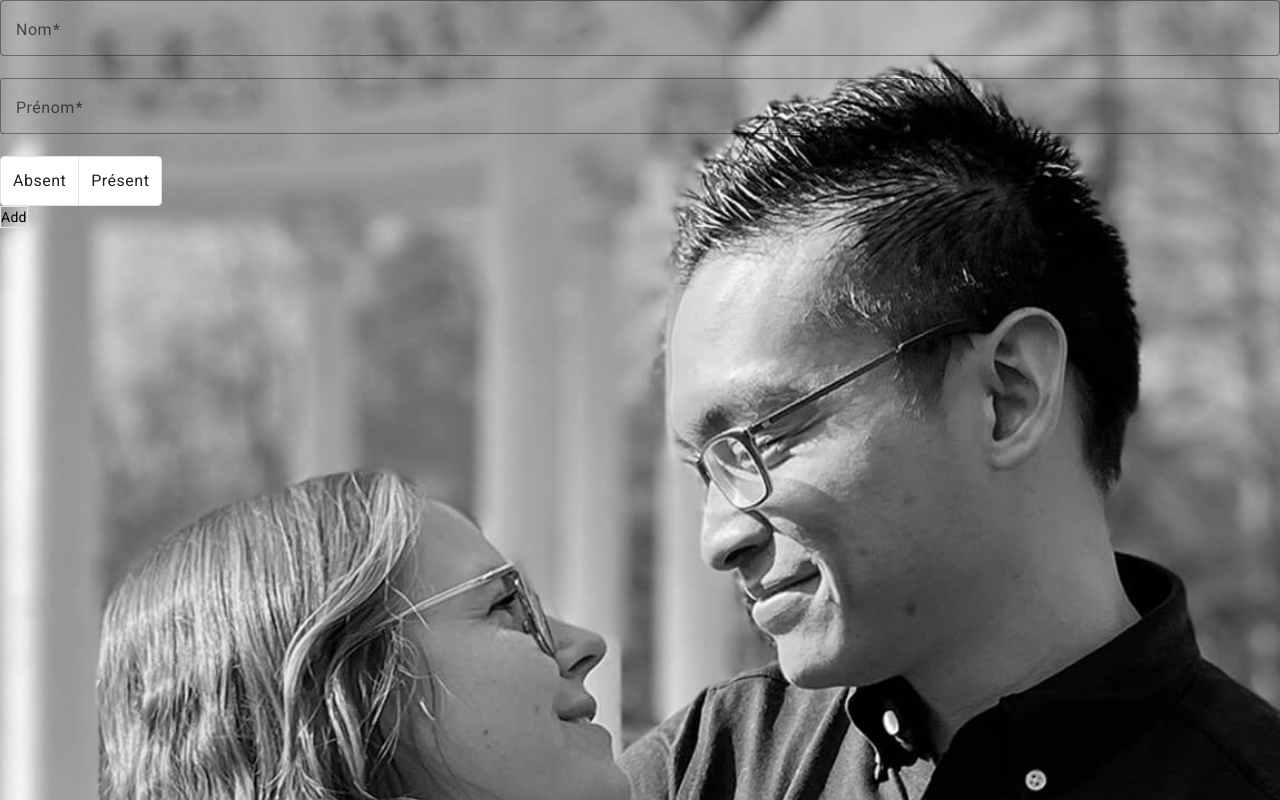
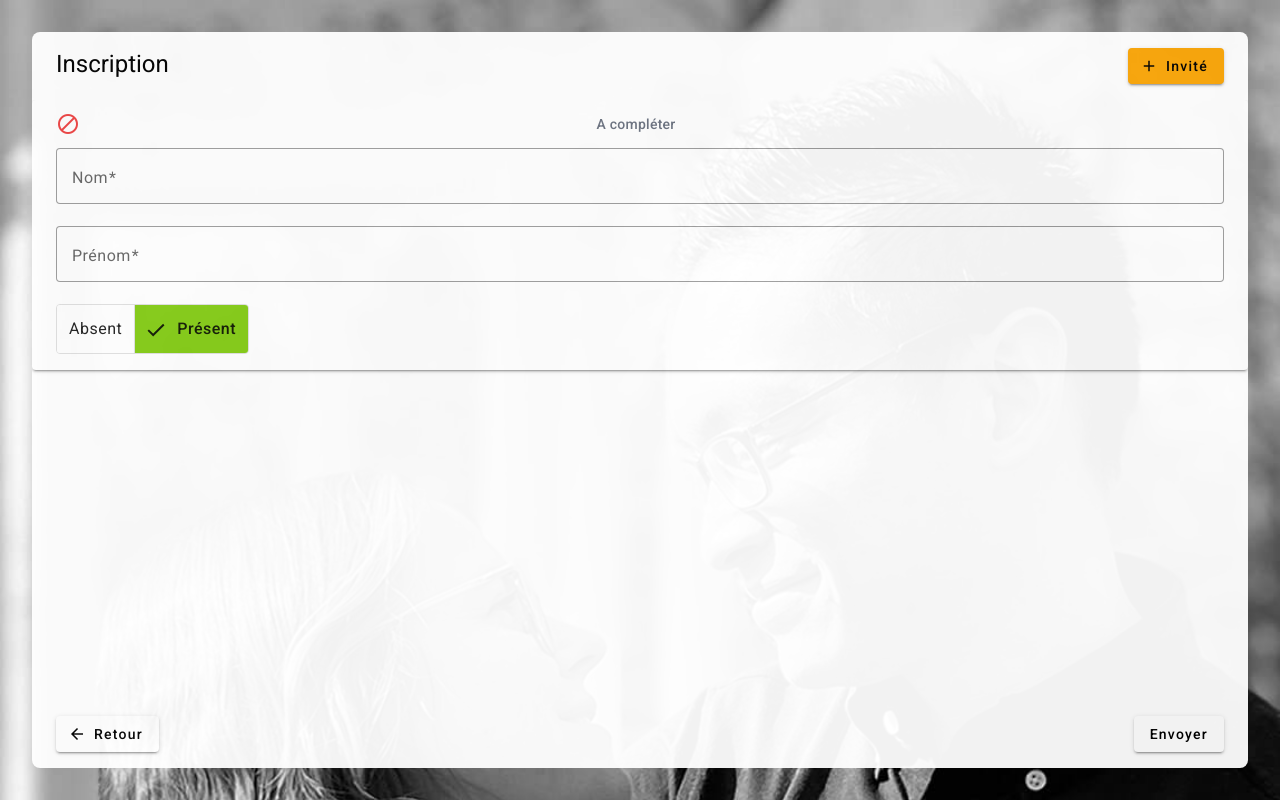
Before and after one commit to Doyep/soso-jojo, an Angular app: page / in a window 1280 px wide. Built offline with nearby package versions, Linux system fonts and the light colour scheme.

Commit message:
feat: update form component

```diff
--- a/src/app/components/form/form.component.html
+++ b/src/app/components/form/form.component.html
@@ -1,8 +1,55 @@
 <form [formGroup]="form">
-  <div formArrayName="guests">
-    @for (guest of guests.controls; track guest; let i = $index) {
-      <app-guest-form [formGroupName]="i" (removeEvent)="onRemoveGuest($event)"></app-guest-form>
-    }
-  </div>
+  <header>
+    <h1>Inscription</h1>
+    <button mat-raised-button (click)="addGuest()">
+      <mat-icon>add</mat-icon>
+      Invité
+    </button>
+  </header>
+
+  <main>
+    <mat-accordion formArrayName="guests">
+      @for (guest of guests.controls; track guest; let i = $index; let last = $last) {
+        <mat-expansion-panel
+          hideToggle
+          displayMode="flat"
+          [expanded]="last">
+          <mat-expansion-panel-header
+            collapsedHeight="3rem"
+            expandedHeight="3rem"
+            [ngClass]="{
+              'present': guest.valid && guest.get('status')?.value === 'present',
+              'absent': guest.valid && guest.get('status')?.value === 'absent'
+            }">
+            <div class="custom-header">
+              @if(guest.valid) {
+                <mat-icon class="text-lime-500">done</mat-icon>
+              } @else {
+                <mat-icon class="text-red-500">block</mat-icon>
+              }
+
+              @if(guest.valid) {
+                <span class="name">{{ guest.get('firstName')?.value }} {{ guest.get('lastName')?.value }}</span>
+              } @else {
+                <span class="text-gray-500">A compléter</span>
+              }
+
+              @if(guests.controls.length > 1) {
+                <mat-icon (click)="onRemoveGuest(i)">delete</mat-icon>
+              } @else {
+                <mat-icon (click)="onRemoveGuest(i)" class="invisible">delete</mat-icon>
+              }
+            </div>
+          </mat-expansion-panel-header>
+
+          <app-guest-form [formGroupName]="i"></app-guest-form>
+        </mat-expansion-panel>
+      }
+    </mat-accordion>
+  </main>
+
+  <footer>
+    <button mat-raised-button><mat-icon>arrow_back</mat-icon>Retour</button>
+    <button mat-raised-button>Envoyer</button>
+  </footer>
 </form>
-<button (click)="addGuest()" class="border">Add</button>
--- a/src/app/components/form/form.component.scss
+++ b/src/app/components/form/form.component.scss
@@ -0,0 +1,47 @@
+:host {
+  @apply h-screen w-screen p-8 block;
+
+  form {
+    @apply h-full flex flex-col bg-white opacity-95 rounded-lg;
+  }
+
+  header {
+    @apply px-6 py-4 flex flex-row items-stretch items-center justify-between;
+
+    h1 {
+      @apply m-0;
+    }
+
+    & > button.mdc-button {
+      @apply bg-gold;
+    }
+  }
+
+  main {
+    @apply h-full overflow-auto;
+
+    .mat-expansion-panel:not(.mat-expanded) > mat-expansion-panel-header.present {
+      @apply bg-lime-100;
+    }
+    .mat-expansion-panel:not(.mat-expanded) > mat-expansion-panel-header.absent {
+      @apply bg-red-100;
+    }
+
+    .custom-header {
+      @apply w-full flex flex-row items-center justify-between gap-x-4;
+    }
+
+    span.name {
+      @apply truncate;
+    }
+
+    mat-icon {
+      @apply shrink-0;
+    }
+
+  }
+
+  footer {
+    @apply px-6 py-4 flex flex-row items-stretch items-center justify-between;
+  }
+}
--- a/src/app/components/form/form.component.ts
+++ b/src/app/components/form/form.component.ts
@@ -1,10 +1,15 @@
 import { Component } from '@angular/core';
 import { FormArray, FormBuilder, FormGroup, FormsModule, ReactiveFormsModule, Validators } from '@angular/forms';
 import { GuestFormComponent } from '../guest-form/guest-form.component';
+import { MatExpansionModule } from '@angular/material/expansion';
+import { MatButtonModule } from '@angular/material/button';
+import { MatIconModule } from '@angular/material/icon';
+import { CommonModule } from '@angular/common';
+
 @Component({
   selector: 'app-form',
   standalone: true,
-  imports: [FormsModule, ReactiveFormsModule, GuestFormComponent],
+  imports: [CommonModule, FormsModule, ReactiveFormsModule, GuestFormComponent, MatExpansionModule, MatButtonModule, MatIconModule],
   templateUrl: './form.component.html',
   styleUrl: './form.component.scss'
 })
@@ -23,7 +28,7 @@ export class FormComponent {
     return this.formBuilder.group({
       firstName: ['', Validators.required],
       lastName: ['', Validators.required],
-      status: ['', Validators.required]
+      status: ['present']
     })
   }
 
@@ -36,6 +41,7 @@ export class FormComponent {
   }
 
   public onRemoveGuest(index: number) {
+    if (this.guests.controls.length === 1) return
     this.guests.removeAt(index)
   }
 }
--- a/tailwind.config.js
+++ b/tailwind.config.js
@@ -8,6 +8,9 @@ module.exports = {
       backgroundImage: {
         'soso-jojo': "url('/assets/images/main.jpg')",
       },
+      colors: {
+        'gold': 'rgb(251, 166, 7)',
+      },
     },
     fontFamily: {
       courgette: 'courgette',
```
